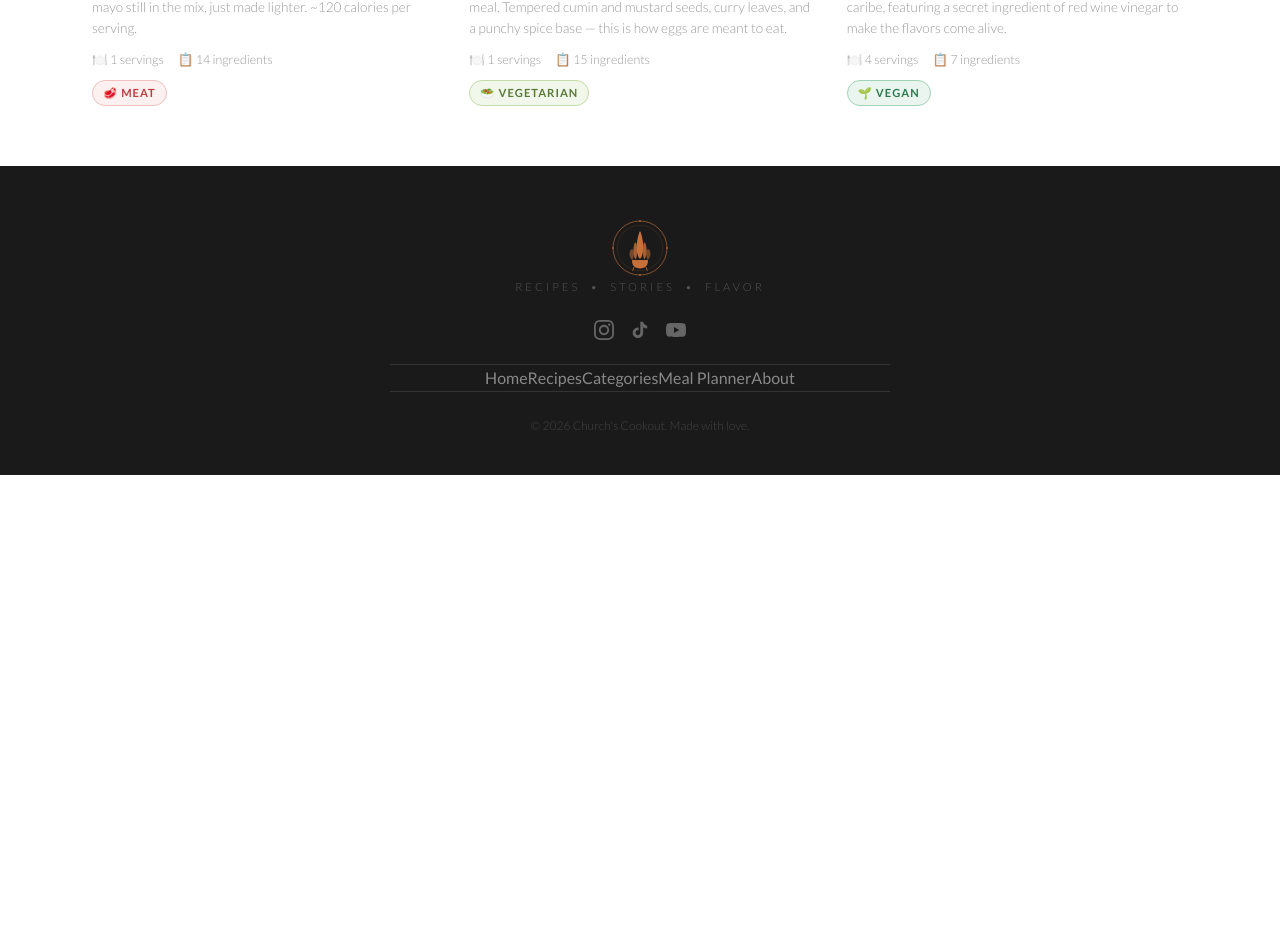
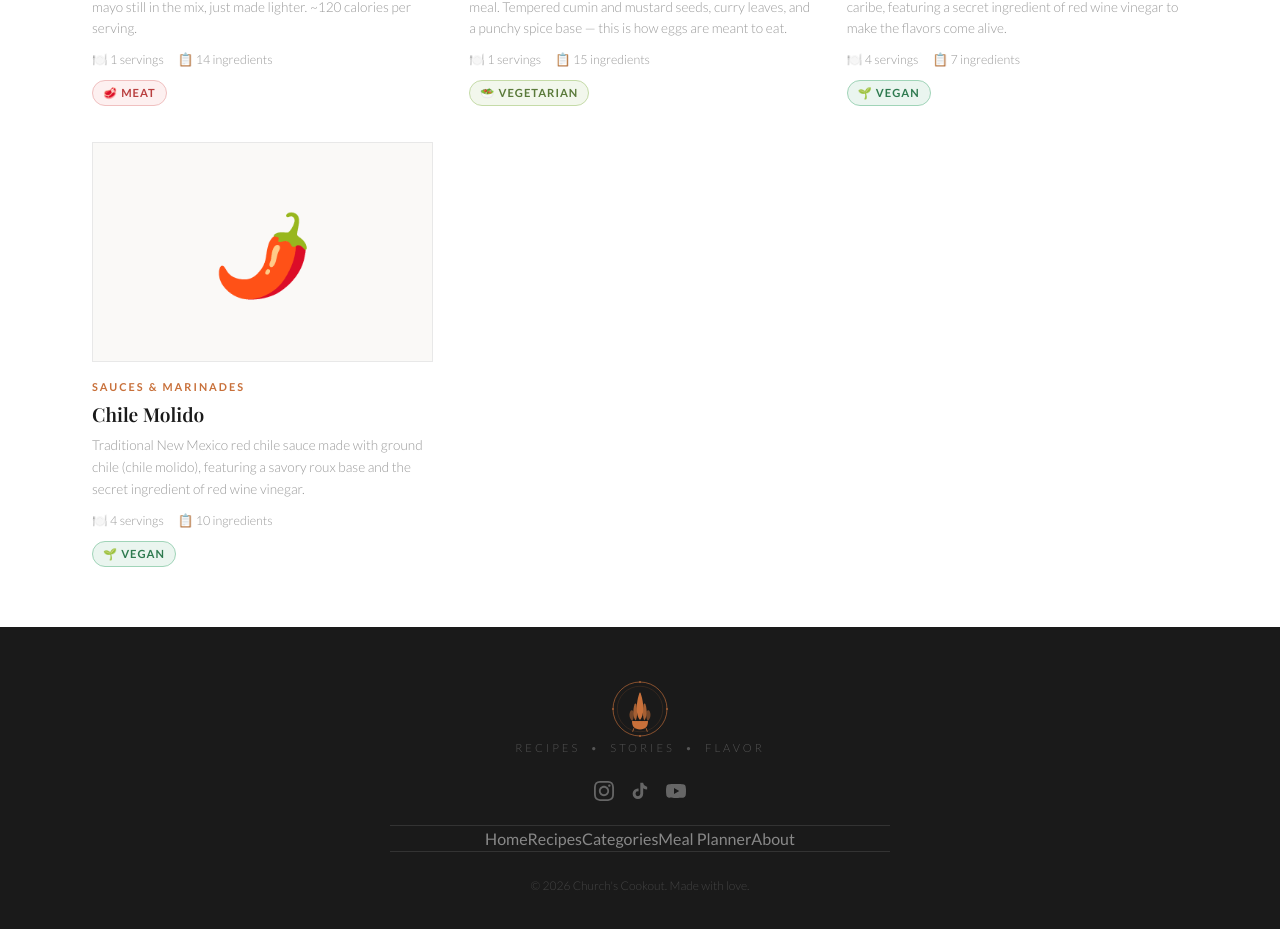
Before and after one commit to churchillpatel-eng/Churchscookout, a Next.js app in the folder web/: page /recipes in a window 1280 px wide. Shown: the part 1332-2261 px from the top of the page. Before the commit the page ends 1807 px from the top, so only its background shows below. Built offline with nearby package versions, Linux system fonts and the light colour scheme; a web font is replaced by a local one.

Commit message:
Add Chile Molido recipe

```diff
--- /dev/null
+++ b/web/src/data/recipes/chile-molido.ts
@@ -0,0 +1,47 @@
+import type { Recipe } from "@/types";
+
+const recipe: Recipe = {
+  id: 7,
+  slug: "chile-molido",
+  dietary: "vegan",
+  title: "Chile Molido",
+  description:
+    "Traditional New Mexico red chile sauce made with ground chile (chile molido), featuring a savory roux base and the secret ingredient of red wine vinegar.",
+  servings: 4,
+  category: "sauces",
+  emoji: "🌶️",
+  ingredients: [
+    { amount: "6 tbsp", item: "Ground Red Chile (Chile Molido)" },
+    { amount: "2 cloves", item: "Garlic" },
+    { amount: "⅓ cup", item: "Onions, Chopped" },
+    { amount: "2 cups", item: "Chicken Stock or Water" },
+    { amount: "2 tbsp", item: "Cooking Oil" },
+    { amount: "1 tsp", item: "Cumin" },
+    { amount: "2 tsp", item: "Oregano (Optional)" },
+    { amount: "2 tbsp", item: "Flour" },
+    { amount: "1 dash", item: "Red Wine Vinegar" },
+    { amount: "", item: "Salt, To Taste" },
+  ],
+  steps: [
+    {
+      text: "Sauté aromatics: Heat the cooking oil in a skillet over medium heat. Sauté the chopped onions and garlic until softened.",
+      timer: null,
+    },
+    {
+      text: "Make the roux: Add the flour and brown by pressing the flour flat in the skillet with a spoon or spatula, stirring occasionally.",
+      timer: null,
+    },
+    {
+      text: "Add ingredients: Add the chicken stock or water, ground red chile (chile molido), cumin, oregano (optional), salt to taste, and red wine vinegar. Stir well to combine.",
+      timer: null,
+    },
+    {
+      text: "Simmer: Stir and simmer until the sauce reaches your desired consistency and the flavors meld together, about 10–15 minutes.",
+      timer: "10–15 min",
+    },
+  ],
+  notes:
+    "The red wine vinegar is the secret ingredient—it makes the flavor come alive!\n\nThis sauce can be frozen and used later.\n\nRecipe from El Potrero Trading Post, Chimayo, NM.",
+};
+
+export default recipe;
--- a/web/src/data/recipes/index.ts
+++ b/web/src/data/recipes/index.ts
@@ -5,6 +5,7 @@ import paneerTikka from "./paneer-tikka";
 import buffaloChickenDip from "./buffalo-chicken-dip";
 import eggBurji from "./egg-burji";
 import basicRedChileSauce from "./basic-red-chile-sauce";
+import chileMolido from "./chile-molido";
 
 // ── Recipe Data ──────────────────────────────────────────────────────
 // The source of truth for all published recipes. Each recipe lives in its
@@ -30,4 +31,5 @@ export const RECIPES: Recipe[] = [
   buffaloChickenDip,
   eggBurji,
   basicRedChileSauce,
+  chileMolido,
 ];
```
